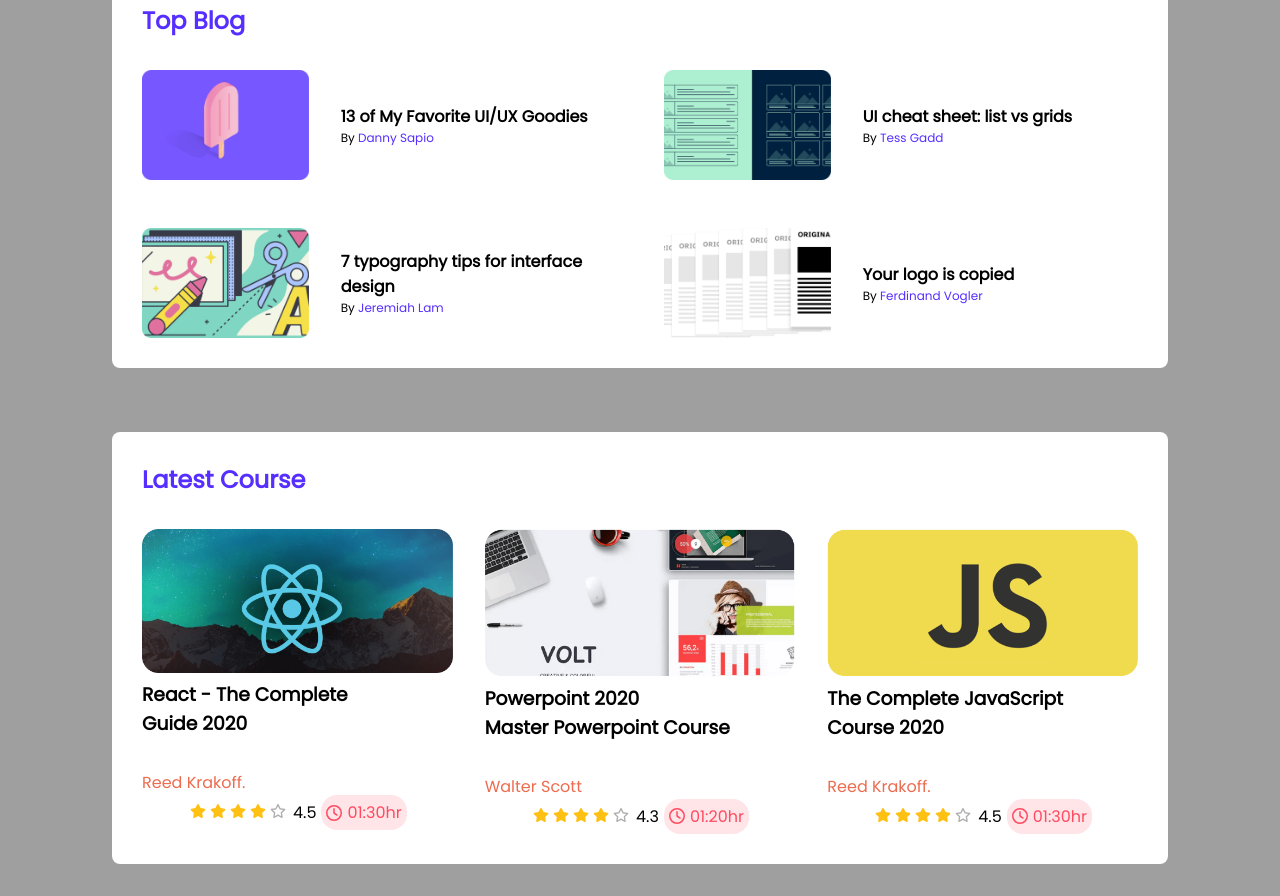
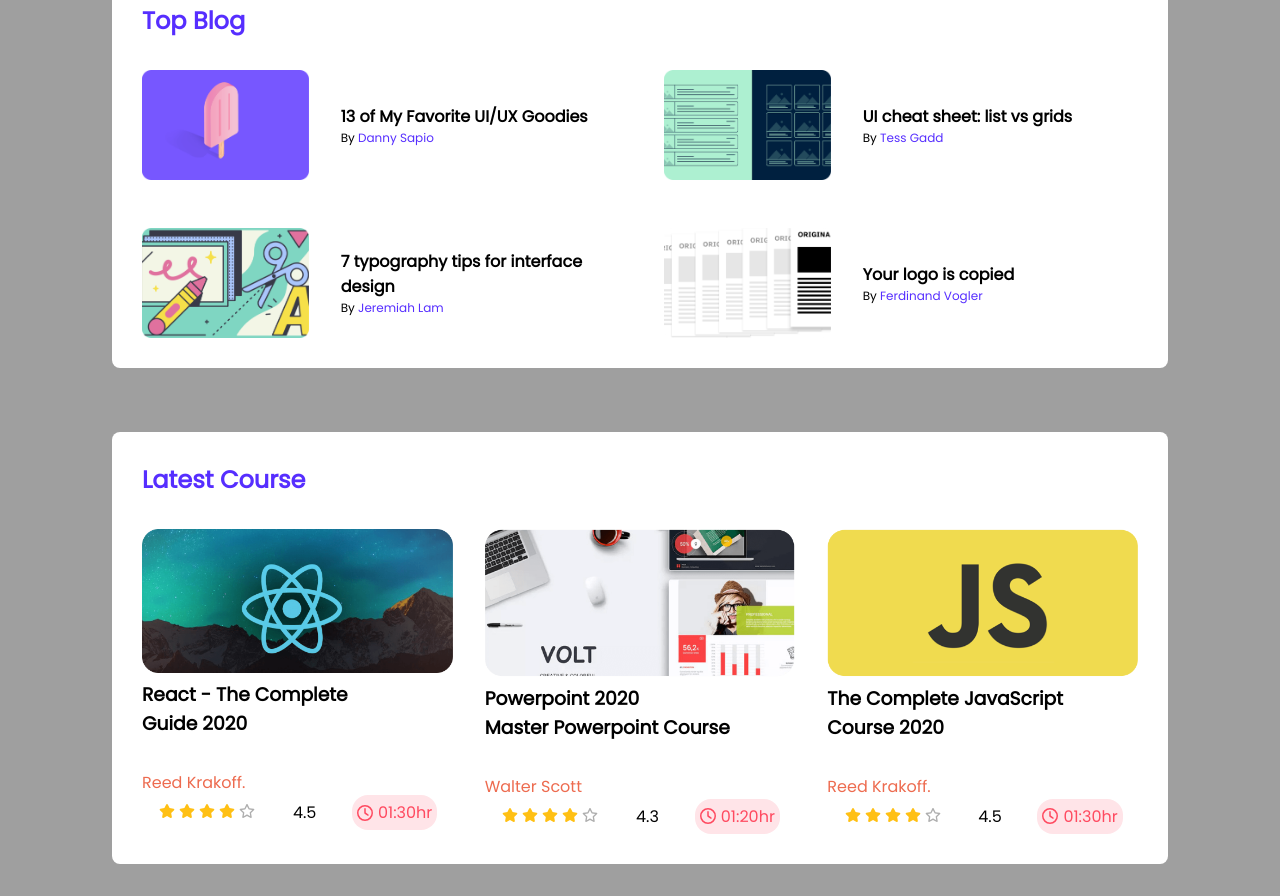
Before and after one commit to Shuvo-2525/leader-board, a plain HTML site: page index.html in a window 1280 px wide. Shown: the part 432-1328 px from the top of the page. Drawn offline with Linux system fonts and the light colour scheme.

Commit message:
bug fixed

```diff
--- a/style/style.css
+++ b/style/style.css
@@ -145,7 +145,7 @@
 .course-rating {
     display: flex;
     align-items: center;
-    justify-content: center;
+    justify-content: space-around;
     gap: 5px;
 }
 .course-rating ul {
@@ -172,6 +172,7 @@
     justify-content: space-between;
     flex-direction: column;
 }
+
 
 
 
@@ -253,7 +254,8 @@
 }
 .card-des {
     height: 115px;
-    align-items: center;;
+    align-items: center;
 }
 
+
 }
```
